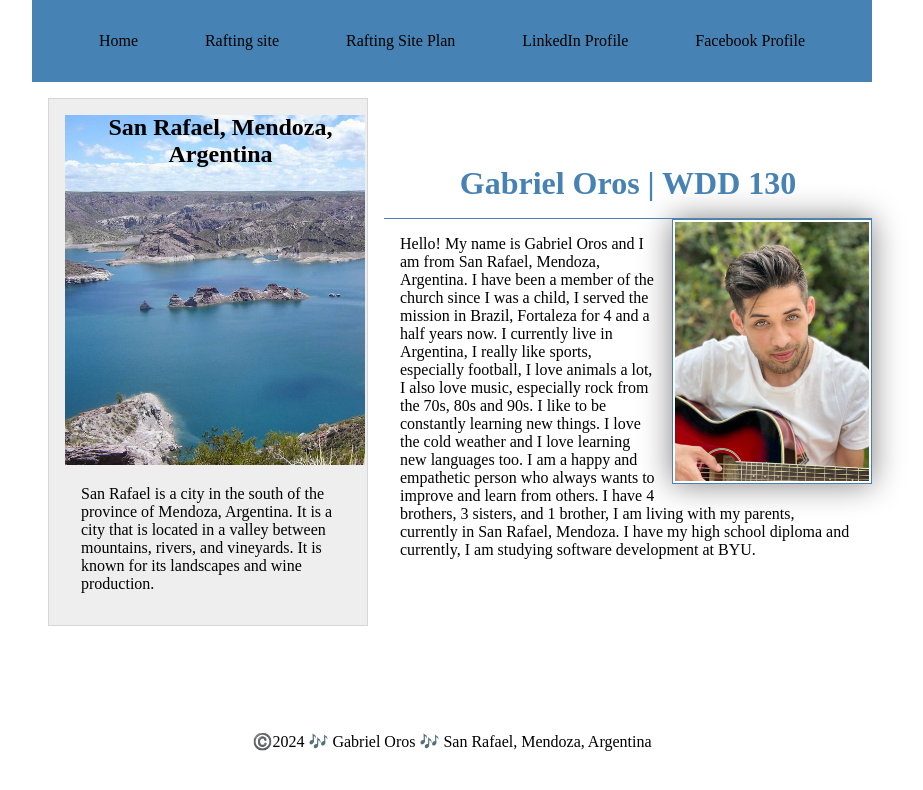
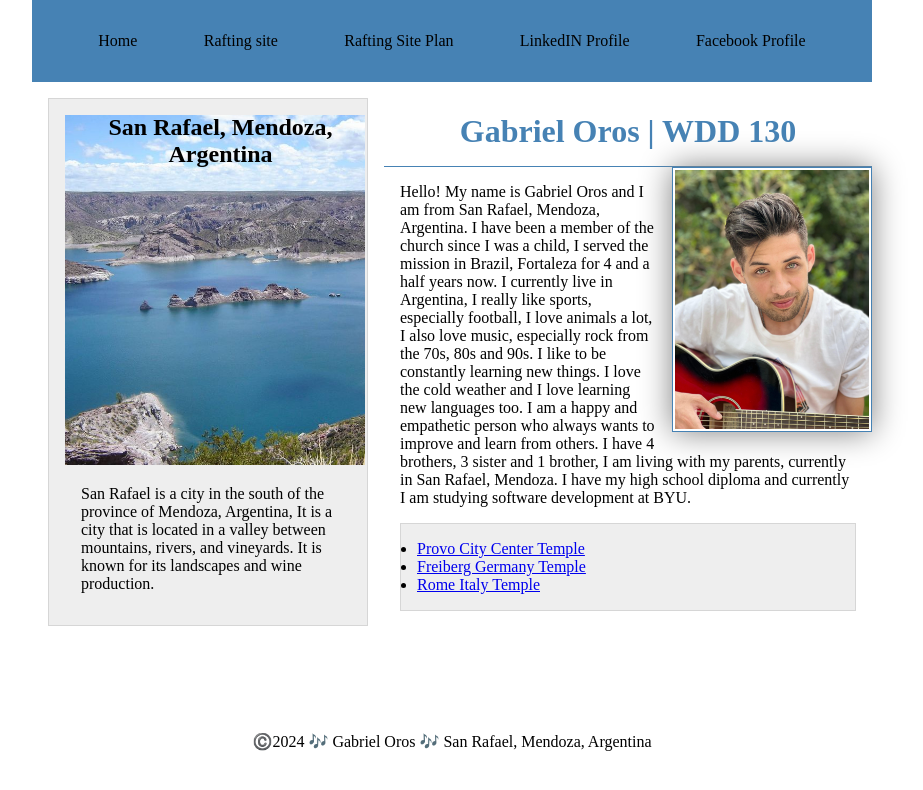
Before and after one commit to Gabi3312/wdd130, a plain HTML site: page index.html in a window 1280 px wide. Shown: the whole page, without its empty margins (188-1111 px from the left). Drawn offline with Linux system fonts and the light colour scheme.

Commit message:
home page

```diff
--- a/index.html
+++ b/index.html
@@ -3,7 +3,7 @@
 <head>
   <meta charset="UTF-8">
   <meta name="viewport" content="width=device-width, initial-scale=1.0">
-  <title>Gabriel Oros | WDD 130</title>
+  <title>Juan Gabriel Oros | WDD 130</title>
   <meta name="description" content="Juan Gabriel Oros BYU Idaho WDD 130 course home page">
   <meta name="author" content="Juan Gabriel Oros">
   <link rel="stylesheet" href="styles/styles.css">
@@ -15,7 +15,7 @@
       <a href="#">Home</a>
       <a href="wwr/">Rafting site</a>
       <a href="wwr/site-plan-rafting.html">Rafting Site Plan</a>
-      <a href="https://www.linkedin.com/in/gabi-oros-1201a3236/">LinkedIn Profile</a>
+      <a href="https://www.linkedin.com/in/gabi-oros-1201a3236/">LinkedIN Profile</a>
       <a href="https://www.facebook.com/GabrielOros13/">Facebook Profile</a>
     </nav>
   </header>
@@ -23,24 +23,24 @@
   <div class="grid">
     <aside>
       <h2>About Me</h2>
-      <p>Hello! My name is Gabriel Oros and I am from San Rafael, Mendoza, Argentina. I have been a member of the church since I was a child, I served the mission in Brazil, Fortaleza for 4 and a half years now. I currently live in Argentina, I really like sports, especially football, I love animals a lot, I also love music, especially rock from the 70s, 80s and 90s. I like to be constantly learning new things. I love the cold weather and I love learning new languages too. I am a happy and empathetic person who always wants to improve and learn from others. I have 4 brothers, 3 sisters, and 1 brother, I am living with my parents, currently in San Rafael, Mendoza. I have my high school diploma and currently, I am studying software development at BYU.</p>
+      <p></p>
+    </aside>
+
+    <main>
+      <h1>Gabriel Oros | WDD 130</h1>
+      <img src="images/img-1.jpeg" alt="Hello, my name is Gabriel Oros" width="200">
+      <p> Hello! My name is Gabriel Oros and I am from San Rafael, Mendoza, Argentina. I have been a member of the church since I was a child, I served the mission in Brazil, Fortaleza for 4 and a half years now. I currently live in Argentina, I really like sports, especially football, I love animals a lot, I also love music, especially rock from the 70s, 80s and 90s. I like to be constantly learning new things. I love the cold weather and I love learning new languages too. I am a happy and empathetic person who always wants to improve and learn from others. I have 4 brothers, 3 sister and 1 brother, I am living with my parents, currently in San Rafael, Mendoza. I have my high school diploma and currently I am studying software development at BYU.</p>
       <ul class="box indent">
         <li><a href="https://churchofjesuschrist.org/imgs/e97d43cdfab131f3ffac633cd7c952de861d51c8/full/320%2C/0/default" target="_blank">Provo City Center Temple</a></li>
         <li><a href="https://churchofjesuschrist.org/imgs/0dfd23ae4f947c0a0a505e5c142de5ee2c51d91c/full/320%2C/0/default" target="_blank">Freiberg Germany Temple</a></li>
         <li><a href="https://churchofjesuschrist.org/imgs/17e2c70d687fffedfe115197e57fa8f5d1d369bb/full/320%2C/0/default" target="_blank">Rome Italy Temple</a></li>
       </ul>
-    </aside>
-
-    <main>
-      <h1>Gabriel Oros | WDD 130</h1>
-      <img src="images/img-1.jpeg" alt="Hello, my name is Gabriel Oros" width="200">
-      <p>Hello! My name is Gabriel Oros and I am from San Rafael, Mendoza, Argentina. I have been a member of the church since I was a child, I served the mission in Brazil, Fortaleza for 4 and a half years now. I currently live in Argentina, I really like sports, especially football, I love animals a lot, I also love music, especially rock from the 70s, 80s and 90s. I like to be constantly learning new things. I love the cold weather and I love learning new languages too. I am a happy and empathetic person who always wants to improve and learn from others. I have 4 brothers, 3 sisters, and 1 brother, I am living with my parents, currently in San Rafael, Mendoza. I have my high school diploma and currently, I am studying software development at BYU.</p>
     </main>
 
     <aside class="box">
       <h2>San Rafael, Mendoza, Argentina</h2>
       <img src="images/img-2.jpg" alt="San Rafael, Mendoza, Argentina" width="200">
-      <p>San Rafael is a city in the south of the province of Mendoza, Argentina. It is a city that is located in a valley between mountains, rivers, and vineyards. It is known for its landscapes and wine production.</p>
+      <p>San Rafael is a city in the south of the province of Mendoza, Argentina, It is a city that is located in a valley between mountains, rivers, and vineyards. It is known for its landscapes and wine production.</p>
     </aside>
   </div>
 
```
